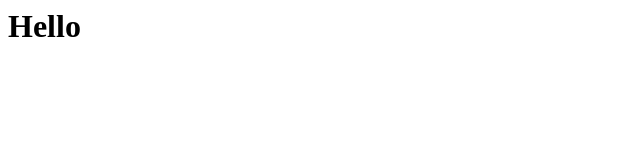
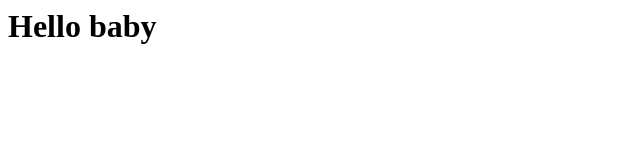
Before and after one commit to topotan/coursera-test, a plain HTML site: page index.html in a window 1280 px wide. Shown: the whole page, without its empty margins (0-640 px from the left). Drawn offline with Linux system fonts and the light colour scheme.

Commit message:
Update index.html

```diff
--- a/index.html
+++ b/index.html
@@ -1 +1 @@
-<h1>Hello</h1>
+<h1>Hello baby</h1>
```
